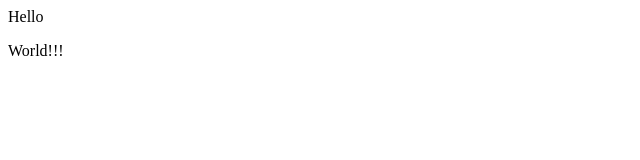
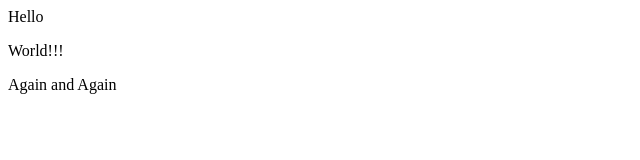
Before and after one commit to Djzulmat/demo-repo2, a plain HTML site: page index.html in a window 1280 px wide. Shown: the whole page, without its empty margins (0-640 px from the left). Drawn offline with Linux system fonts and the light colour scheme.

Commit message:
Update index.html

```diff
--- a/index.html
+++ b/index.html
@@ -1,2 +1,3 @@
 <div>Hello</div>
 <p>World!!!</p>
+<p>Again and Again<p>
```
